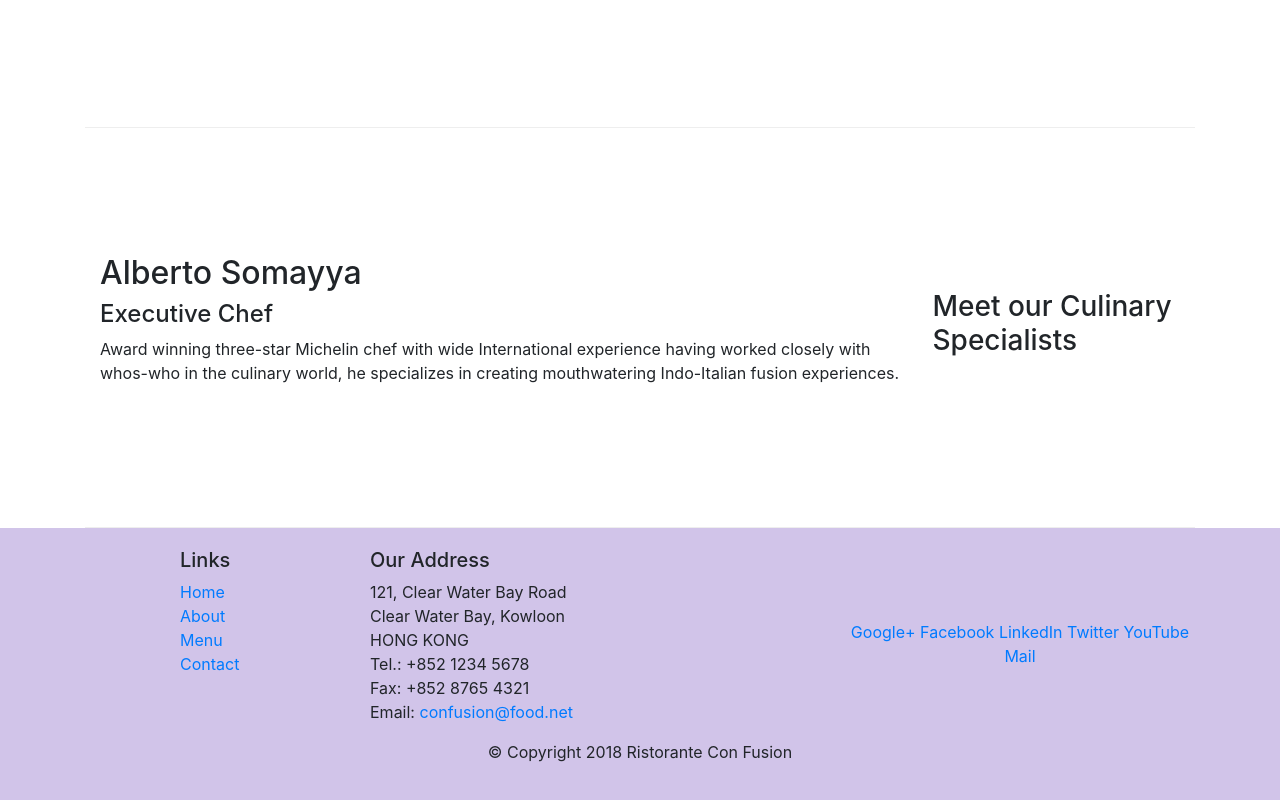
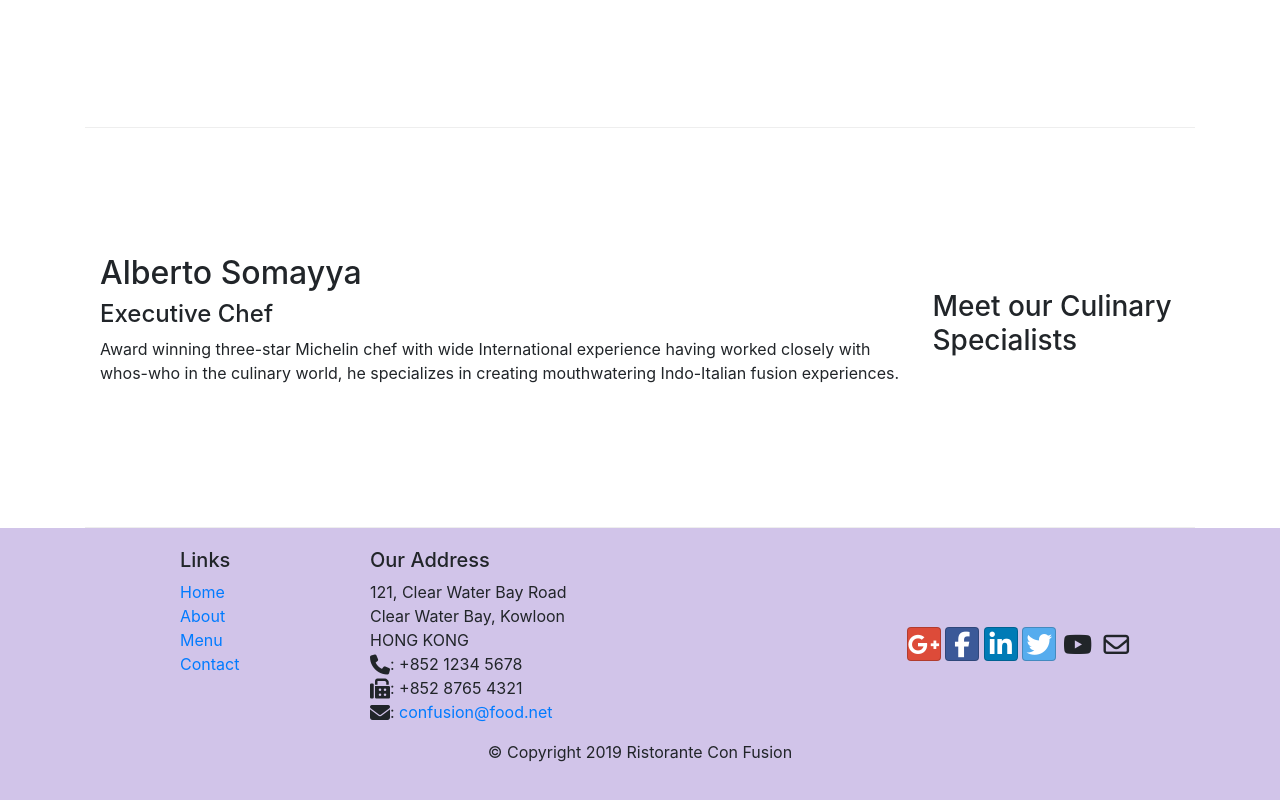
Before and after one commit to sbhughes09/Coursera_ConFusion, a website: page index.html in a window 1280 px wide. Shown: the part 1006-1806 px from the top of the page. Drawn offline with nearby package versions, Linux system fonts and the light colour scheme.

Commit message:
add button icon fonts

```diff
--- a/index.html
+++ b/index.html
@@ -6,6 +6,8 @@
 <meta name="description" content="">
 <meta name="viewport" content="width=device-width, initial-scale=1">
 <link rel="stylesheet" href="node_modules/bootstrap/dist/css/bootstrap.min.css">
+<link rel="stylesheet" href="node_modules/font-awesome/css/font-awesome.min.css">
+<link rel="stylesheet" href="node_modules/bootstrap-social/bootstrap-social.css">
 <link rel="stylesheet" href="css/styles.css">
 
 <head>
@@ -21,10 +23,10 @@
             <a class="navbar-brand mr-auto" href="#">Ristorante Con Fusion</a>
             <div class="collapse navbar-collapse" id="Navbar">
                 <ul class="navbar-nav mr-auto">
-                    <li class="nav-item active"><a class="nav-link" href="#">Home</a></li>
-                    <li class="nav-item"><a class="nav-link" href="./aboutus.html">About</a></li>
-                    <li class="nav-item"><a class="nav-link" href="#">Menu</a></li>
-                    <li class="nav-item"><a class="nav-link" href="#">Contact</a></li>
+                    <li class="nav-item active"><a class="nav-link" href="#"><span class="fa fa-home fa-lg"></span> Home</a></li>
+                    <li class="nav-item"><a class="nav-link" href="./aboutus.html"><span class="fa fa-info fa-lg"></span> About</a></li>
+                    <li class="nav-item"><a class="nav-link" href="#"><span class="fa fa-list fa-lg"></span> Menu</a></li>
+                    <li class="nav-item"><a class="nav-link" href="#"><span class="fa fa-address-card fa-lg"></span> Contact</a></li>
                 </ul>
             </div>
         </div>
@@ -95,25 +97,25 @@
 		              121, Clear Water Bay Road<br>
 		              Clear Water Bay, Kowloon<br>
 		              HONG KONG<br>
-		              Tel.: +852 1234 5678<br>
-		              Fax: +852 8765 4321<br>
-		              Email: <a href="mailto:confusion@food.net">confusion@food.net</a>
+		              <i class="fa fa-phone fa-lg"></i>: +852 1234 5678<br>
+		              <i class="fa fa-fax fa-lg"></i>: +852 8765 4321<br>
+		              <i class="fa fa-envelope fa-lg"></i>: <a href="mailto:confusion@food.net">confusion@food.net</a>
 		           </address>
                 </div>
                 <div class="col-12 col-sm-4 align-self-center">
                     <div class="text-center">
-                        <a href="http://google.com/+">Google+</a>
-                        <a href="http://www.facebook.com/profile.php?id=">Facebook</a>
-                        <a href="http://www.linkedin.com/in/">LinkedIn</a>
-                        <a href="http://twitter.com/">Twitter</a>
-                        <a href="http://youtube.com/">YouTube</a>
-                        <a href="mailto:">Mail</a>
+                        <a class="btn btn-social-icon btn-google" href="http://google.com/+"><i class="fa fa-google-plus fa-lg"></i></a>
+                        <a class="btn btn-social-icon btn-facebook" href="http://www.facebook.com/profile.php?id="><i class="fa fa-facebook fa-lg"></i></a>
+                        <a class="btn btn-social-icon btn-linkedin" href="http://www.linkedin.com/in/"><i class="fa fa-linkedin fa-lg"></i></a>
+                        <a class="btn btn-social-icon btn-twitter" href="http://twitter.com/"><i class="fa fa-twitter fa-lg"></i></a>
+                        <a class="btn btn-social-icon btn-youtube" href="http://youtube.com/"><i class="fa fa-youtube fa-lg"></i></a>
+                        <a class="btn btn-social-icon" href="mailto:"><i class="fa fa-envelope-o fa-lg"></i></a>
                     </div>
                 </div>
            </div>
            <div class="row justify-content-center">
                 <div class="col-auto">
-                    <p>© Copyright 2018 Ristorante Con Fusion</p>
+                    <p>© Copyright 2019 Ristorante Con Fusion</p>
                 </div>
            </div>
         </div>
--- a/package.json
+++ b/package.json
@@ -11,11 +11,13 @@
   "author": "",
   "license": "ISC",
   "devDependencies": {
+    "@fortawesome/fontawesome-free": "^5.11.1",
     "lite-server": "^2.3.0"
   },
   "dependencies": {
-    "bootstrap": "^4.0.0",
-    "jquery": "^3.3.1",
+    "bootstrap": "^4.3.1",
+    "bootstrap-social": "^5.1.1",
+    "jquery": "^3.4.1",
     "popper.js": "^1.12.9"
   }
 }
```
Also changed, not shown: aboutus.html (+16 -13 lines), 1 other file.
